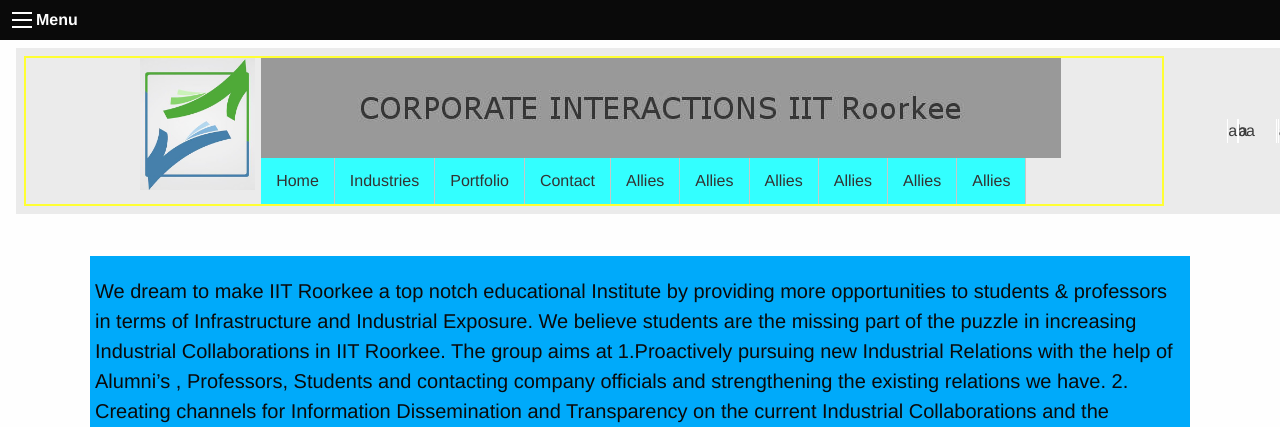
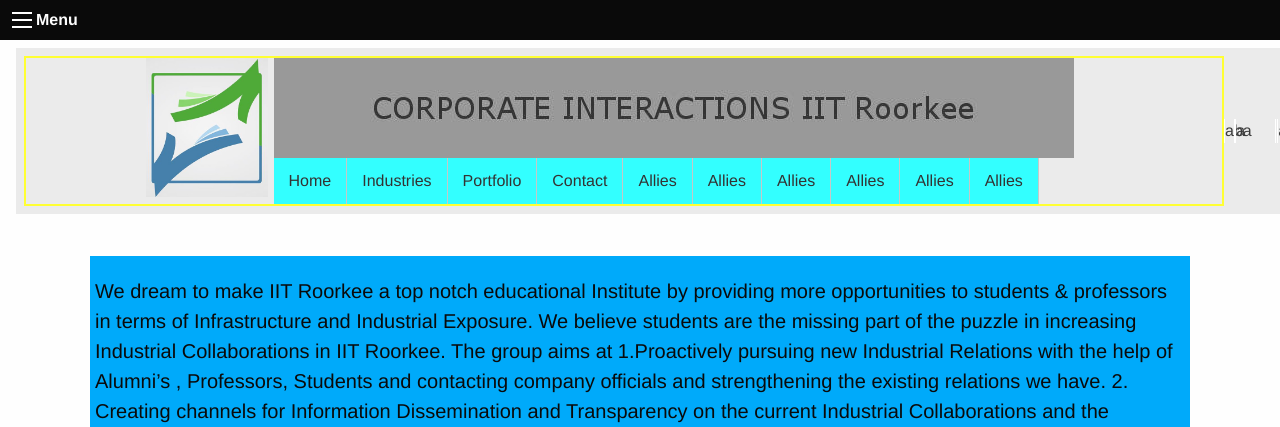
Before and after one commit to KmrAbhi/CIG-WEBSITE, a PHP site: page /home.php in a window 1280 px wide. Shown: the top 427 px of the page. Run offline with PHP 8.4, Linux system fonts and the light colour scheme; some libraries are stand-ins or nearby versions.

Commit message:
making the site more interactive.

```diff
--- a/css/main.css
+++ b/css/main.css
@@ -23,9 +23,6 @@ img{
 	max-width: 100%;
 	height: auto;
 	margin: 0 0 0 0;
-}
-div.header{
-margin-right:5%;
 }
 
 
```
